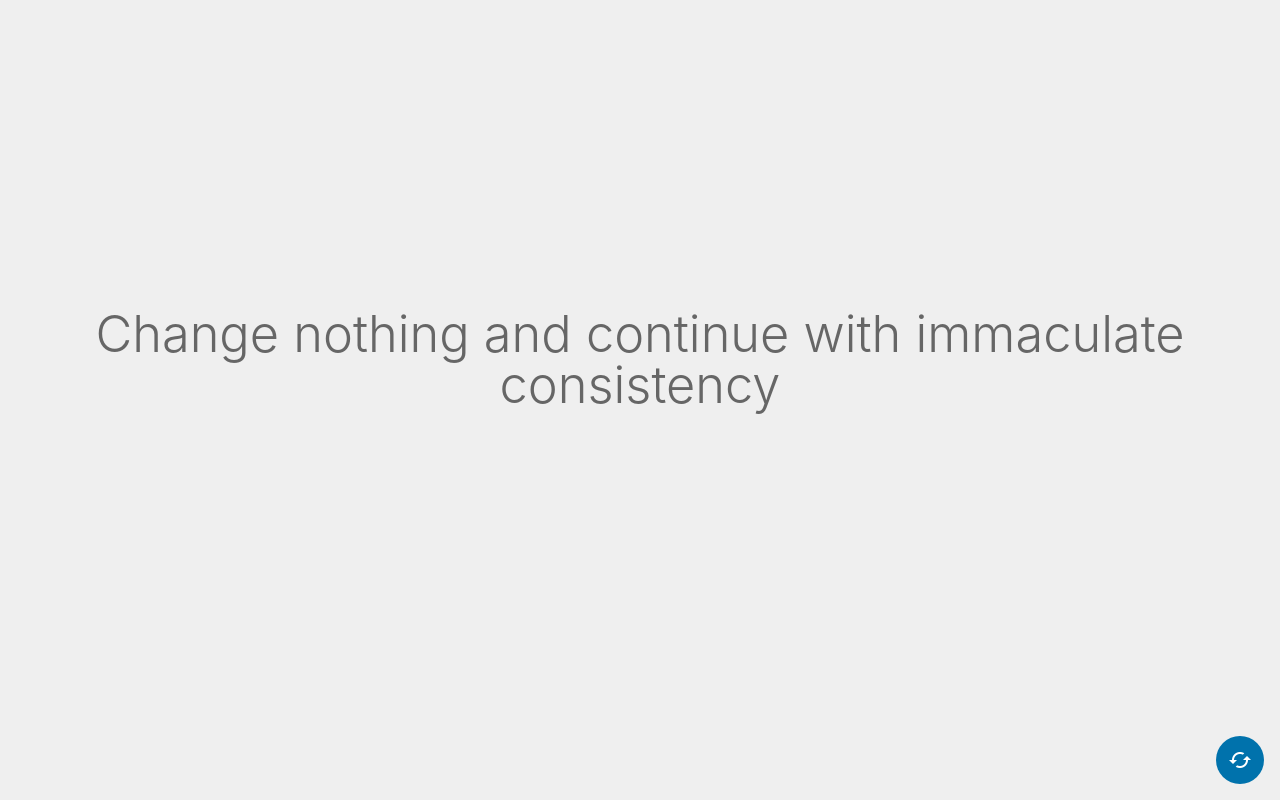
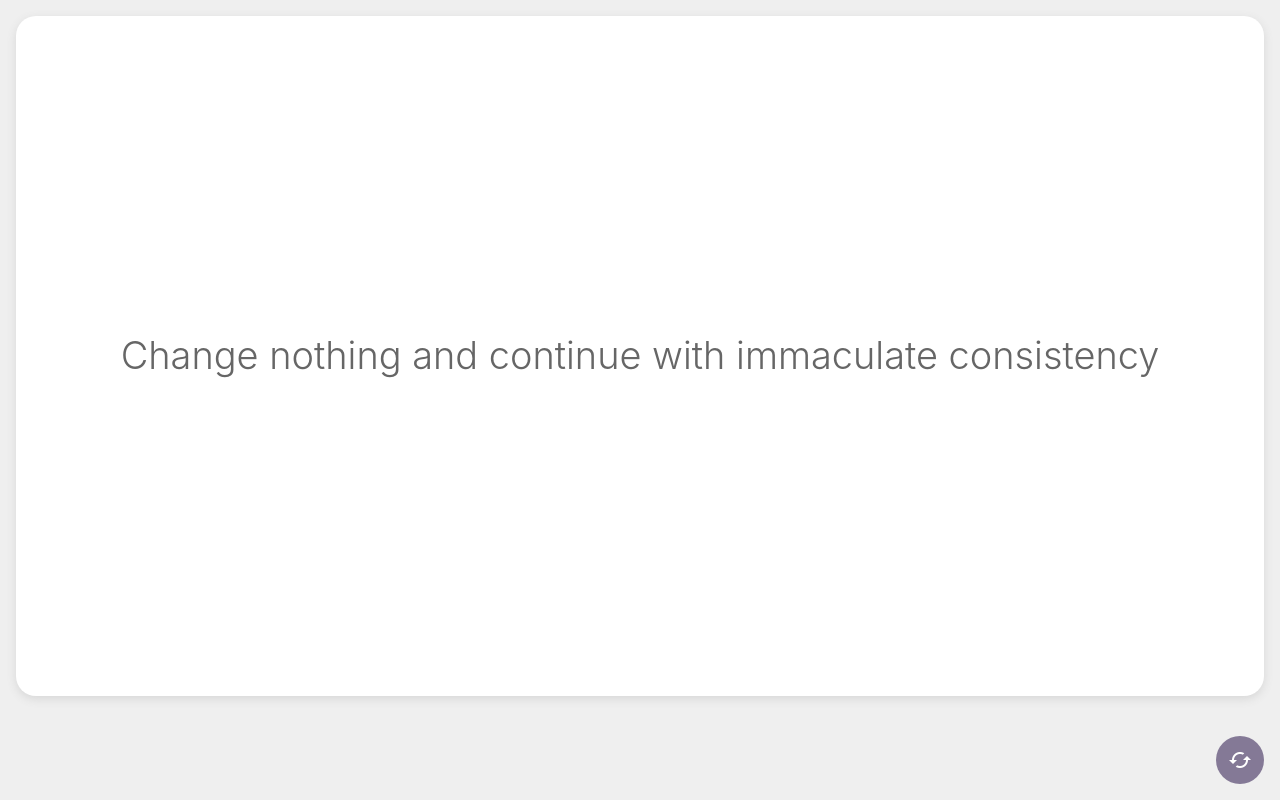
Before and after one commit to nickmjones/oblique-strategies, a React (Create React App) app: page / in a window 1280 px wide. Built offline with nearby package versions, Linux system fonts and the light colour scheme.

Commit message:
Better card design.

```diff
--- a/src/NewStrategyButton/NewStrategyButton.css
+++ b/src/NewStrategyButton/NewStrategyButton.css
@@ -1,6 +1,5 @@
-
 .NewStrategyButton {
-  background: #0072ac url('../images/ic_cached_white_24dp_1x.png') center center no-repeat;
+  background: #847996 url('../images/ic_cached_white_24dp_1x.png') center center no-repeat;
   text-align: center;
   color: #ffffff;
   position: absolute;
@@ -13,11 +12,12 @@
   font-size: 1rem;
   text-align: center;
   line-height: 0.5rem;
-  transition: all 0.20s ease-in-out;
+  transition: all 0.10s ease-in-out;
 }
+.NewStrategyButton:hover,
 .NewStrategyButton:active {
-  background: #06558b url('../images/ic_cached_white_24dp_1x.png') center center no-repeat;
-  transform: translateY(4px);
+  background: #5E4F75 url('../images/ic_cached_white_24dp_1x.png') center center no-repeat;
+  transform: translateY(2px);
 }
 .NewStrategyButton:focus {
   outline: 0;
--- a/src/ShowStrategy/ShowStrategy.css
+++ b/src/ShowStrategy/ShowStrategy.css
@@ -2,10 +2,14 @@
   display: flex;
   align-items: center;
   justify-content: center;
-  height: 90vh;
+  height: 85vh;
   padding: 0 2rem;
   text-align: center;
+  margin: 1rem;
+  border-radius: 20px;
+  background: #ffffff;
+  box-shadow: 0 3px 10px #d7d7d7;
 }
-.ShowStrategy h2 {
+.ShowStrategy h3 {
   line-height: 1;
 }
--- a/src/ShowStrategy/ShowStrategy.js
+++ b/src/ShowStrategy/ShowStrategy.js
@@ -12,7 +12,7 @@ class ShowStrategy extends Component {
     var strategy = Strategies[ Math.floor(Math.random()*Strategies.length) ];
     return (
       <div className="ShowStrategy">
-        <Fade><h2 className="strategy">{ strategy }</h2></Fade>
+        <Fade><h3 className="strategy">{ strategy }</h3></Fade>
       </div>
     );
   };
--- a/src/ShowStrategy/Strategies.js
+++ b/src/ShowStrategy/Strategies.js
@@ -32,7 +32,7 @@ var Strategies = [
   'Cluster analysis',
   'Consider different fading systems',
   'Consider transitions',
-  'Consult other sources   -promising   -unpromising',
+  'Consult other sources \n-promising   -unpromising',
   'Convert a melodic element into a rhythmic element',
   'Courage!',
   'Cut a vital conenction',
@@ -66,7 +66,6 @@ var Strategies = [
   'Emphasize differences',
   'Emphasize repetitions',
   'Emphasize the flaws',
-  'Faced with a choice, do both (from Dieter Rot)',
   'Faced with a choice, do both (given by Dieter Rot)',
   'Feed the recording back out of the medium',
   'Fill every beat with something',
@@ -134,7 +133,7 @@ var Strategies = [
   'Repetition is a form of change',
   'Retrace your steps',
   'Reverse',
-  'Short circuit (example; a man eating peas with the idea that they will improve his virility shovels them straight into his lap)',
+  'Short circuit (example) a man eating peas with the idea that they will improve his virility shovels them straight into his lap)',
   'Simple subtraction',
   'Simply a matter of work',
   'Slow preparation, fast execution',
```
